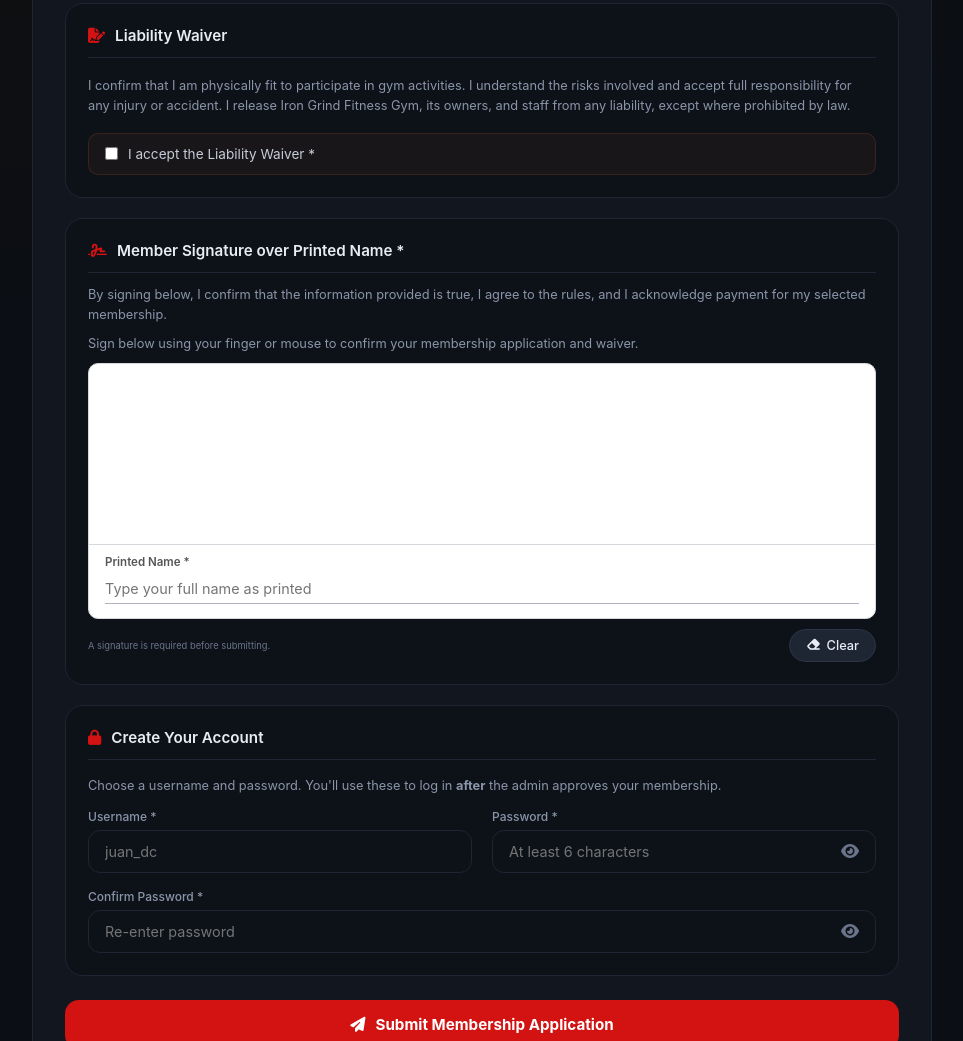
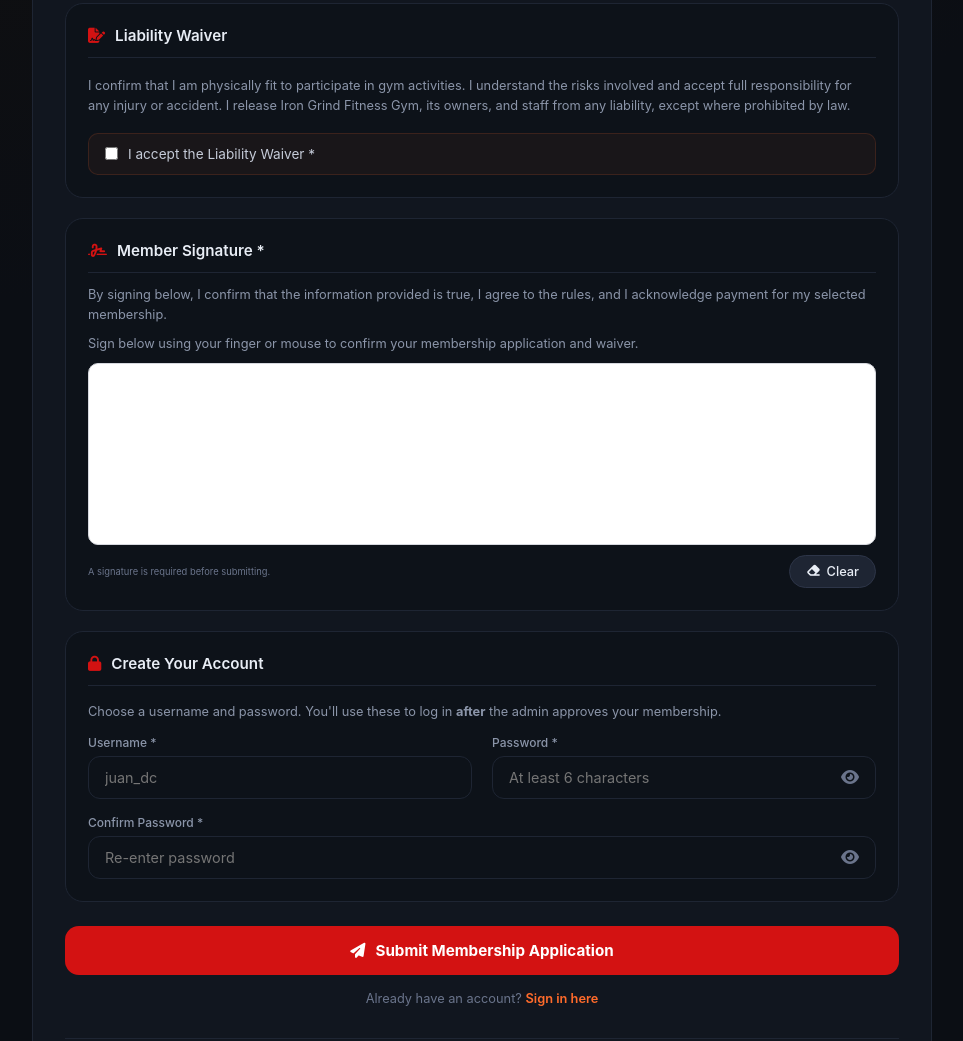
Before and after one commit to CAPSTONE1-2/IronGrind-System, a plain HTML site: page register.html in a window 1280 px wide. Shown: the part 1908-2949 px from the top of the page, without its empty margins (158-1121 px from the left). Drawn offline with Linux system fonts and the light colour scheme.

Commit message:
Remove printed name from signature field

```diff
--- a/assets/css/style.css
+++ b/assets/css/style.css
@@ -2,9 +2,6 @@
 .signature-canvas { display: block; width: 100%; height: 180px; touch-action: none; cursor: crosshair; }
 .signature-surface { overflow: hidden; border-radius: 10px; background: #fff; }
 .signature-entry { border: 1px solid #d6d8de; }
-.signature-name-area { padding: 10px 16px 14px; border-top: 1px solid #d6d8de; color: #11161f; }
-.signature-name-area label { display: block; margin-bottom: 5px; color: #555; font-size: 0.72rem; font-weight: 600; }
-.signature-name-area input { width: 100%; padding: 6px 0; border: 0; border-bottom: 1px solid #aeb3bd; border-radius: 0; outline: none; background: transparent; color: #11161f; font-size: 0.9rem; }
 .signature-help { margin: 0 0 10px; color: #8b95a9; font-size: 0.8rem; }
 .signature-actions { display: flex; justify-content: space-between; align-items: center; margin-top: 10px; color: #6a748b; font-size: 0.7rem; }
 
--- a/assets/js/admin.js
+++ b/assets/js/admin.js
@@ -277,7 +277,7 @@ function renderApprovals() {
                     </div>
                 </div>
             </div>
-            ${p.signature ? `<div style="background:#11161f; border-radius:14px; padding:16px; margin-bottom:16px;"><div style="font-size:0.68rem; text-transform:uppercase; color:#6a748b; font-weight:600; margin-bottom:8px;">Member Signature over Printed Name</div><img src="${p.signature}" alt="${p.fullName}'s digital signature" style="display:block; max-width:100%; width:360px; height:120px; object-fit:contain; background:#fff; border-radius:8px;"><div style="margin-top:8px; color:#e8edf5; font-size:0.85rem;">${escapeHTML(p.signatureName || p.fullName)}</div></div>` : ''}
+            ${p.signature ? `<div style="background:#11161f; border-radius:14px; padding:16px; margin-bottom:16px;"><div style="font-size:0.68rem; text-transform:uppercase; color:#6a748b; font-weight:600; margin-bottom:8px;">Member Signature</div><img src="${p.signature}" alt="${p.fullName}'s digital signature" style="display:block; max-width:100%; width:360px; height:120px; object-fit:contain; background:#fff; border-radius:8px;"></div>` : ''}
             <div style="display:flex; gap:10px; justify-content:flex-end; flex-wrap:wrap;">
                 <button class="btn-sm" onclick="rejectApplication('${p.id}')"><i class="fas fa-times"></i> Reject</button>
                 <button class="btn-primary" onclick="approveApplication('${p.id}')"><i class="fas fa-check-circle"></i> Approve &amp; Create Account</button>
@@ -325,7 +325,6 @@ function completeApproval(id) {
         healthConditions: p.healthConditions || [],
         otherMedicalConditions: p.otherMedicalConditions || '',
         signature: p.signature || null,
-        signatureName: p.signatureName || p.fullName,
         qrCode: 'IRONGRIND|' + p.username
     };
     members.push(newMember);
--- a/assets/js/register.js
+++ b/assets/js/register.js
@@ -80,7 +80,6 @@ function submitRegistration(event) {
     const ecName = document.getElementById('regEcName').value.trim();
     const ecRelation = document.getElementById('regEcRelation').value.trim();
     const ecContact = document.getElementById('regEcContact').value.trim();
-    const signatureName = document.getElementById('regSignatureName').value.trim();
 
     const planInput = document.querySelector('input[name="regPlan"]:checked');
     if (!planInput) { showError('Please select a membership plan.'); return; }
@@ -105,7 +104,6 @@ function submitRegistration(event) {
     if (!document.getElementById('agreeWaiver').checked) { showError('You must accept the Liability Waiver.'); return; }
     if (otherMedicalChoice.checked && !otherMedicalConditions) { showError('Please specify your other medical condition details.'); return; }
     if (!registrationSignature || registrationSignature.isEmpty()) { showError('Please add your digital signature.'); return; }
-    if (!signatureName) { showError('Please enter the printed name for your signature.'); return; }
 
     const username = document.getElementById('regUsername').value.trim().toLowerCase();
     const password = document.getElementById('regPassword').value;
@@ -135,7 +133,6 @@ function submitRegistration(event) {
         startDate, endDate,
         healthConditions, otherMedicalConditions, goals,
         signature: registrationSignature.toDataURL(),
-        signatureName,
         username, password,
         submittedAt: new Date().toISOString(),
         status: 'pending'
--- a/register.html
+++ b/register.html
@@ -153,16 +153,12 @@
 
             <div style="background:#0d1219; border:1px solid #1e2533; border-radius:18px; padding:22px; margin-bottom:20px;">
                 <div style="display:flex; align-items:center; gap:10px; font-size:0.95rem; font-weight:600; margin-bottom:12px; padding-bottom:12px; border-bottom:1px solid #1e2533;">
-                    <i class="fas fa-signature" style="color:#d31212;"></i><span>Member Signature over Printed Name *</span>
+                    <i class="fas fa-signature" style="color:#d31212;"></i><span>Member Signature *</span>
                 </div>
                 <p style="font-size:0.8rem; color:#8b95a9; line-height:1.6; margin-bottom:10px;">By signing below, I confirm that the information provided is true, I agree to the rules, and I acknowledge payment for my selected membership.</p>
                 <p style="font-size:0.8rem; color:#8b95a9; margin-bottom:12px;">Sign below using your finger or mouse to confirm your membership application and waiver.</p>
                 <div class="signature-surface signature-entry">
                     <canvas id="registrationSignature" class="signature-canvas" aria-label="Membership applicant signature"></canvas>
-                    <div class="signature-name-area">
-                        <label for="regSignatureName">Printed Name *</label>
-                        <input type="text" id="regSignatureName" placeholder="Type your full name as printed" required>
-                    </div>
                 </div>
                 <div class="signature-actions"><small>A signature is required before submitting.</small><button type="button" class="btn-sm" id="clearRegistrationSignature"><i class="fas fa-eraser"></i> Clear</button></div>
             </div>
```
